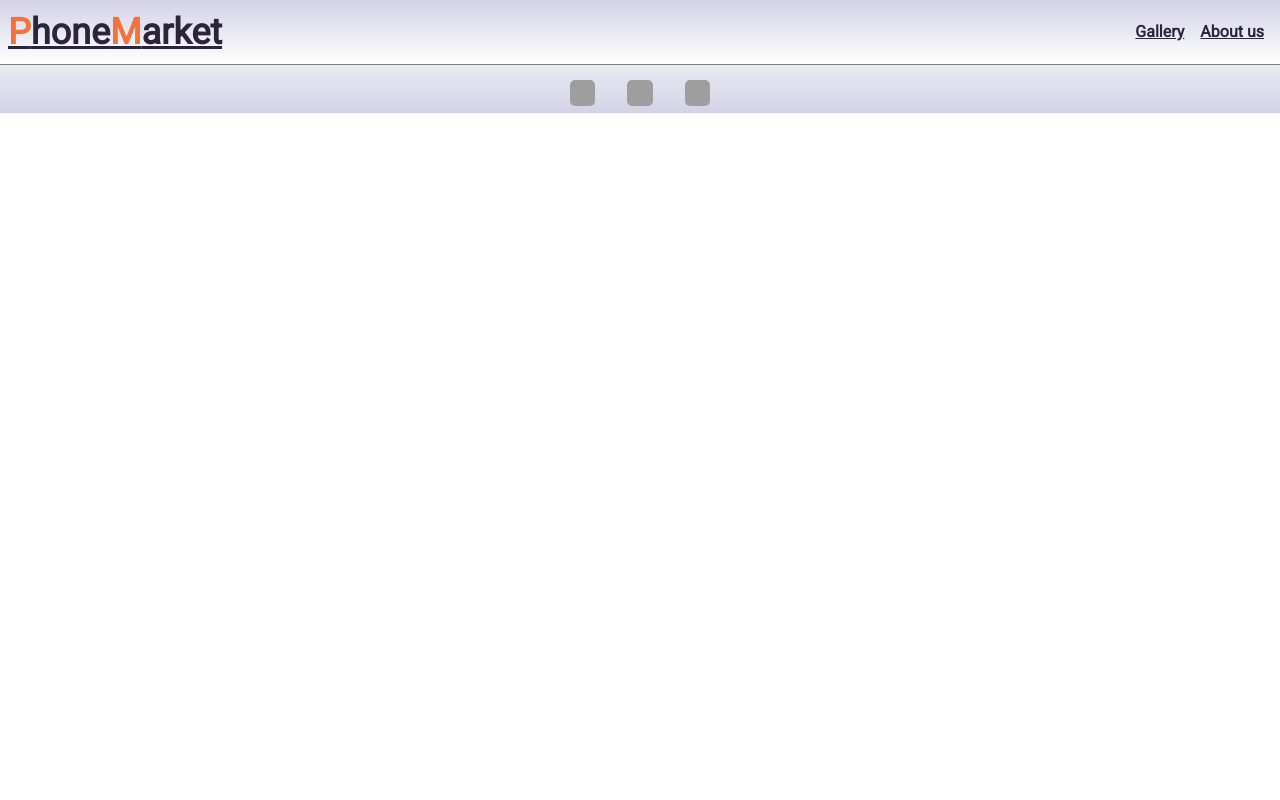
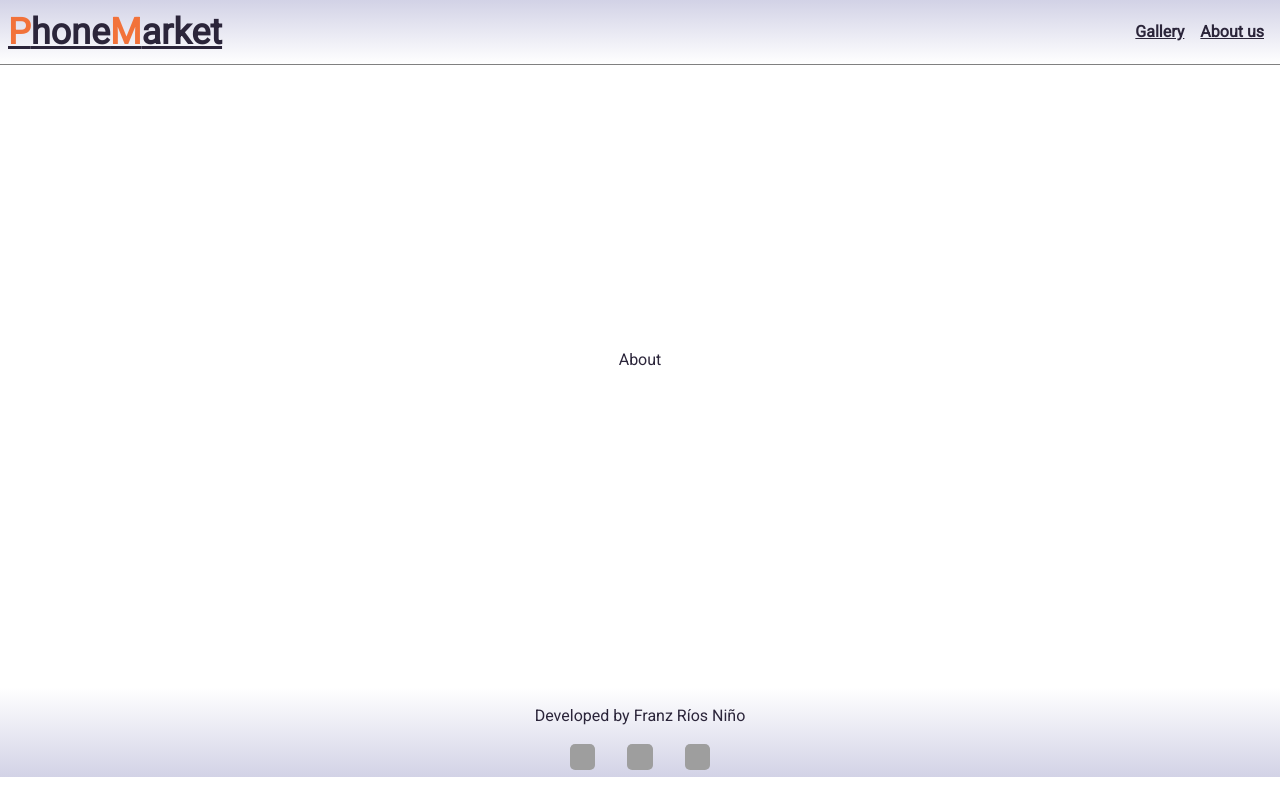
Before and after one commit to Friosn/phone-cataloge, a React (Vite) app in the folder app/: page /about in a window 1280 px wide. Built offline with nearby package versions, Linux system fonts and the light colour scheme; grey boxes are pictures that could not be loaded.

Commit message:
About centered

```diff
--- a/app/src/App.css
+++ b/app/src/App.css
@@ -28,6 +28,9 @@ li {
   height: 50%;
 }
 
+.about {
+  height: 70vh;
+}
 /*
 .logo {
   height: 6em;
--- a/app/src/components/carousel.css
+++ b/app/src/components/carousel.css
@@ -10,7 +10,7 @@ margin-bottom: 2rem;
 }
 .carousel-wrapper {
 display: flex;
-width: 100%;
+width: 130%;
 position:relative;
 
 
@@ -18,12 +18,12 @@ position:relative;
 }
 .carousel-container-wrapper{
 overflow: hidden;
-width: 100%;
+width: 60%;
 height: 100%;
 }
 .carousel-content{
 display: flex;
-transition: all 250ms linear;
+transition: all 280ms linear;
 -ms-overflow-style: none;
 scrollbar-width: none;
 
@@ -33,7 +33,7 @@ scrollbar-width: none;
     display: none;
 }
 .carousel-content > * {
-    width: 100%;
+    width: 101.1%;
     flex-shrink: 0;
     flex-grow: 1;
     justify-content: center;
@@ -44,6 +44,7 @@ scrollbar-width: none;
 
 .left-arrow, .right-arrow {
     position: absolute;
+    justify-content: space-between;
     z-index: 1;
     top: 50%;
     transform: translateY(-50%);
--- a/app/src/pages/About.jsx
+++ b/app/src/pages/About.jsx
@@ -1,7 +1,12 @@
 import React from 'react';
 
+import GalleryStyled from '../ui/GalleryStyled';
 const About = () => {
-  return <div>About</div>;
+  return (
+    <GalleryStyled className="about">
+      <div>About</div>
+    </GalleryStyled>
+  );
 };
 
 export default About;
```
